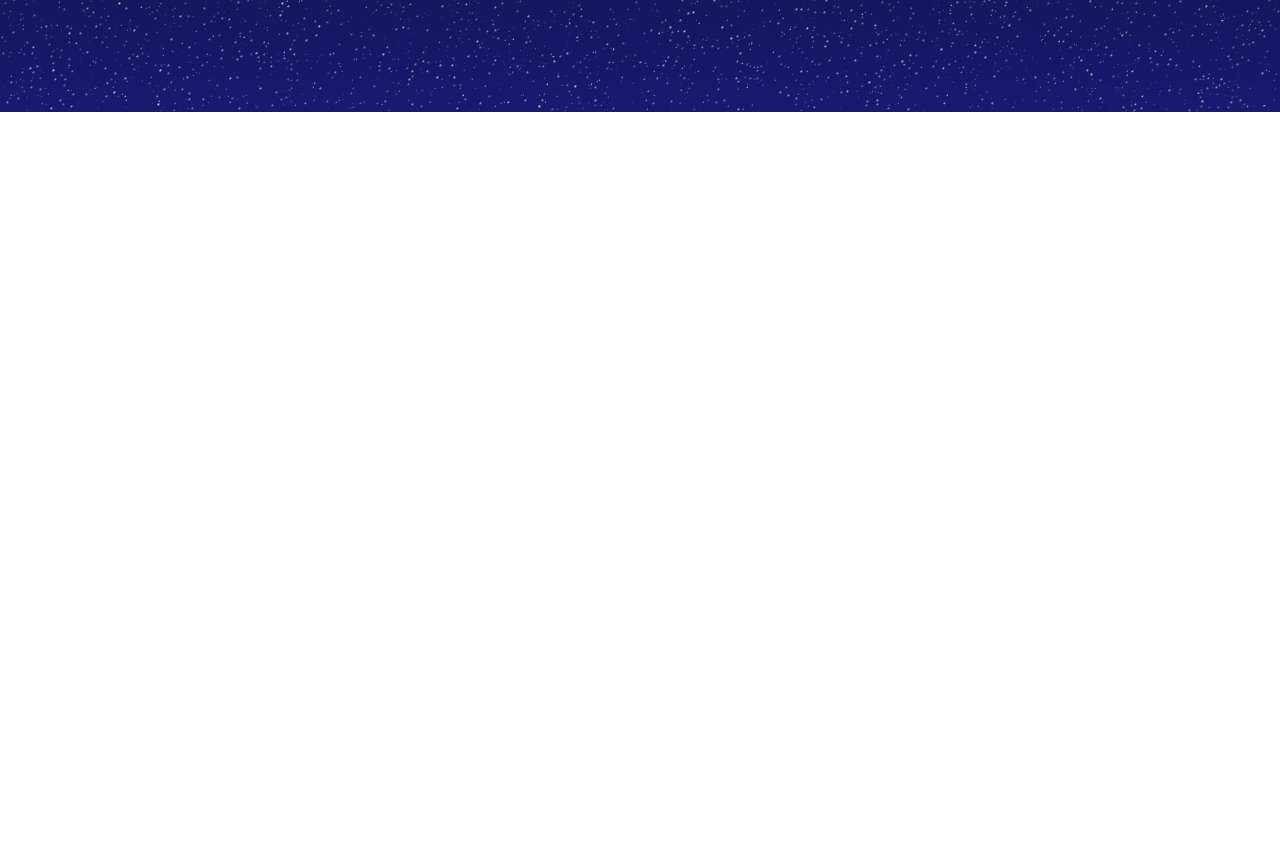
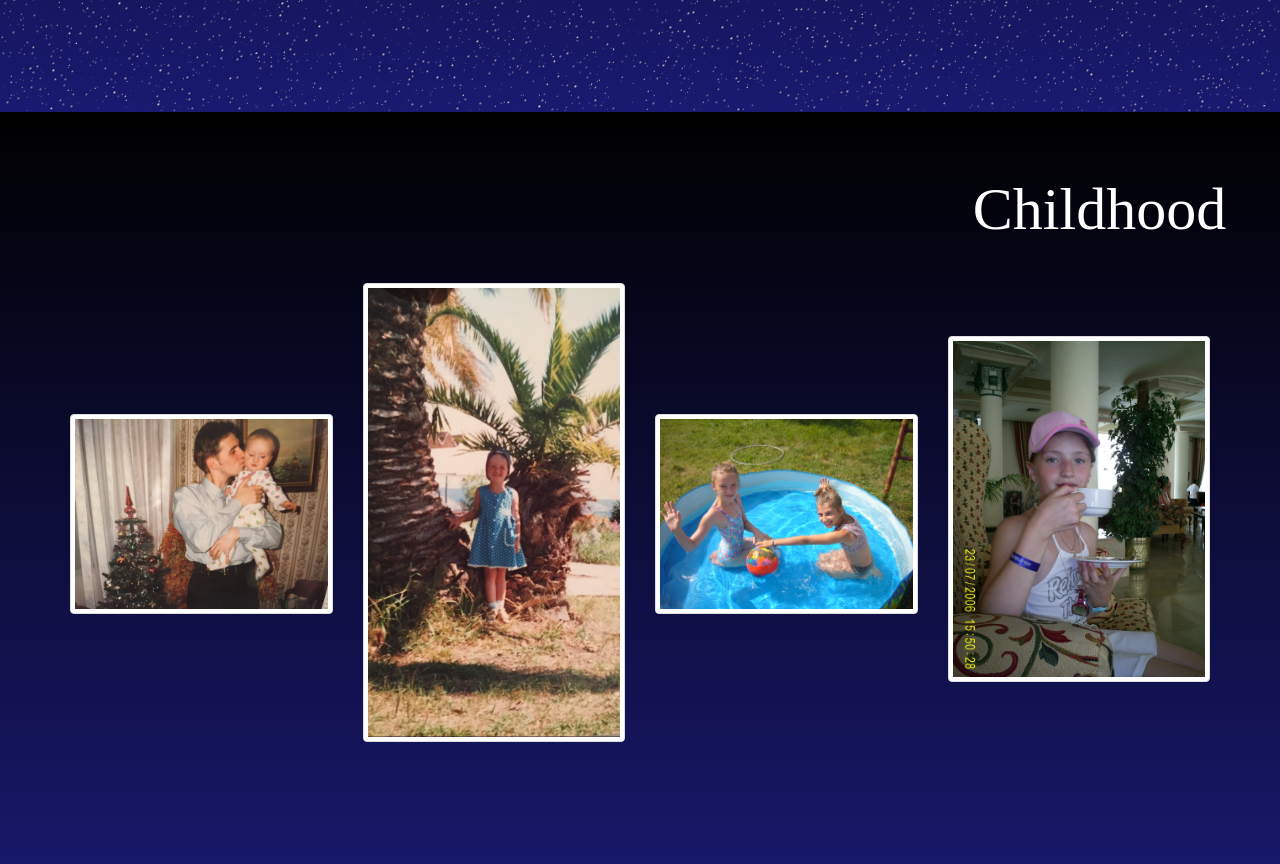
Before and after one commit to aelittaezugbaya/Elli-s-gift, a plain HTML site: page index.html in a window 1280 px wide. Shown: the part 688-1552 px from the top of the page. Before the commit the page ends 800 px from the top, so only its background shows below. Drawn offline with nearby package versions, Linux system fonts and the light colour scheme; animation ran at ten frames a second; a web font is replaced by a local one.

Commit message:
added new section Childhood

```diff
--- a/index.css
+++ b/index.css
@@ -7,6 +7,14 @@
   font-family: 'Sofia';
   font-size:60px;
 
+}
+.subtitle{
+  color:white;
+  font-family: 'Sofia';
+  font-size:60px;
+  position: absolute;
+  left:76%;
+  margin-top: 5%;
 }
 
 .onOff{
@@ -38,6 +46,9 @@ body {
  /*//background: linear-gradient(0deg, #191970, #000000);*/
 
 }
+section {
+  height: 100vh;
+}
 
 #star_field {
   z-index:-1;
--- a/index.html
+++ b/index.html
@@ -6,6 +6,7 @@
         <script src="source/parallax/parallax.min.js" ></script> -->
         <link  rel="stylesheet" type="text/css" href="index.css">
         <link href='https://fonts.googleapis.com/css?family=Sofia' rel='stylesheet'>
+        <link href='https://fonts.googleapis.com/css?family=Annie Use Your Telescope' rel='stylesheet'>
         <link rel="stylesheet" href="https://maxcdn.bootstrapcdn.com/bootstrap/3.3.7/css/bootstrap.min.css">
         <link rel="stylesheet" href="https://cdnjs.cloudflare.com/ajax/libs/font-awesome/4.7.0/css/font-awesome.min.css">
         <script src="https://ajax.googleapis.com/ajax/libs/jquery/3.2.1/jquery.min.js"></script>
@@ -15,6 +16,7 @@
     </head>
     <body>
         <canvas id="star_field" style="position:absolute;"></canvas>
+        <section width="100%">
             <div class='container'>
                 <div class='center'>
                     <a href="#"  class="onOff">
@@ -30,5 +32,40 @@
                     <h1 class='title'>Happy Birthday!</h1>
                 </div>
             </div>
+        </section>
+        <section>
+            <div class="container">
+                <h1 class="subtitle">Childhood</h1>
+                <div class="row" style="margin-top: 15%;">
+                    <div class="col-md-3">
+                        <div class="thumbnail" style="margin-top: 50%">
+                            <a href="source\img\ycZcz5Zpp8Q.jpg" target="_blank">
+                                <img src="source\img\ycZcz5Zpp8Q.jpg" alt="Lights" style="width:120%">
+                            </a>
+                        </div>
+                    </div>
+                    <div class="col-md-3">
+                        <div class="thumbnail">
+                            <a href="source\img\kuaicHclNUQ.jpg" target="_blank">
+                                <img src="source\img\kuaicHclNUQ.jpg" alt="Nature" style="width:120%">
+                            </a>
+                        </div>
+                    </div>
+                    <div class="col-md-3">
+                    <div class="thumbnail" style="margin-top: 50%">
+                        <a href="source\img\mcuNf_5ZZbk.jpg" target="_blank">
+                            <img src="source\img\mcuNf_5ZZbk.jpg" alt="Fjords" style="width:120%">
+                        </a>
+                    </div>
+                </div>
+                <div class="col-md-3">
+                    <div class="thumbnail" style="margin-top: 20%">
+                        <a href="source\img\heN_TSxkJ7o.jpg" target="_blank">
+                            <img src="source\img\heN_TSxkJ7o.jpg" alt="Fjords" style="width:120%">
+                        </a>
+                    </div>
+                </div>
+            </div>
+        </section>
     </body>
 </html>
--- a/index.js
+++ b/index.js
@@ -14,9 +14,12 @@
     min_bright = .2;
 
   /* LOGICS */
-  setCanvasSize();
-  generate(15000, .5);
-  spark(1000);
+  function draw() {
+    setCanvasSize();
+    generate(15000, .5);
+    spark(1000);
+  }
+  draw();
 
   /* FUNCTIONS */
 
@@ -116,6 +119,7 @@
       val -= 0.1;
     return parseFloat(val.toFixed(1));
   }
+
 })(document.getElementById("star_field"));
 
 var music = document.getElementById('music');
```
Also changed, not shown: source/img/MmOPeGH6lpo.jpg (added), source/img/NwAypn_5Sm8.jpg (added), source/img/R0ItyfukjZo.jpg (added), source/img/heN_TSxkJ7o.jpg (added), source/img/kuaicHclNUQ.jpg (added), source/img/mcuNf_5ZZbk.jpg (added), source/img/ycZcz5Zpp8Q.jpg (added). Lines whose indentation alone changed are shown as unchanged.
